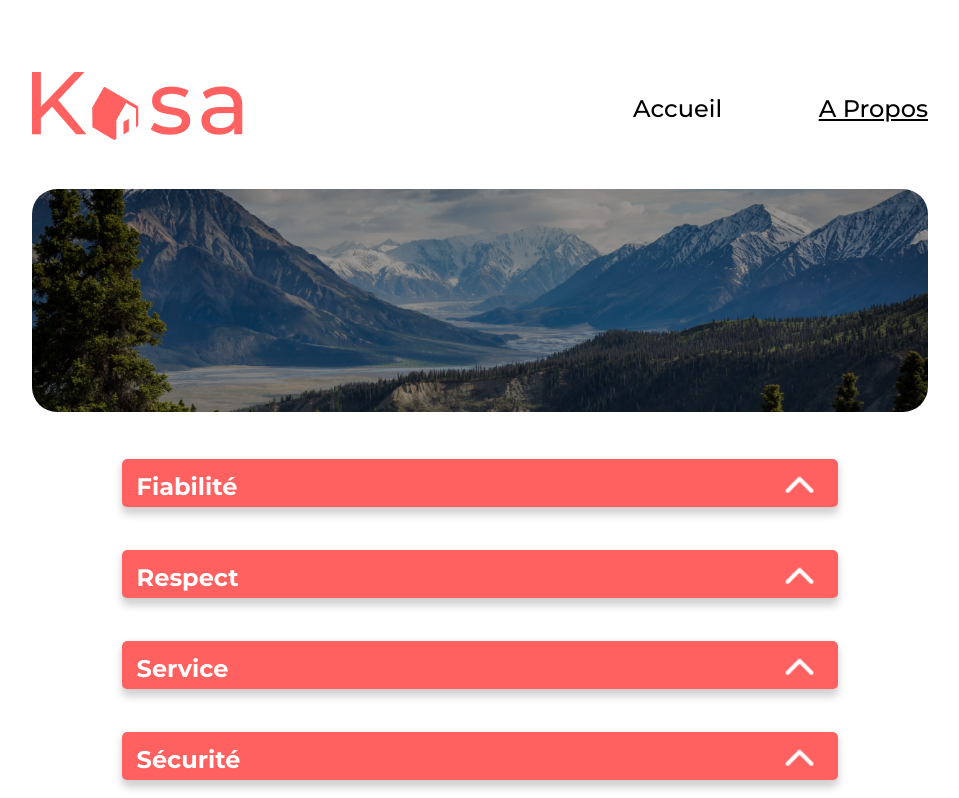
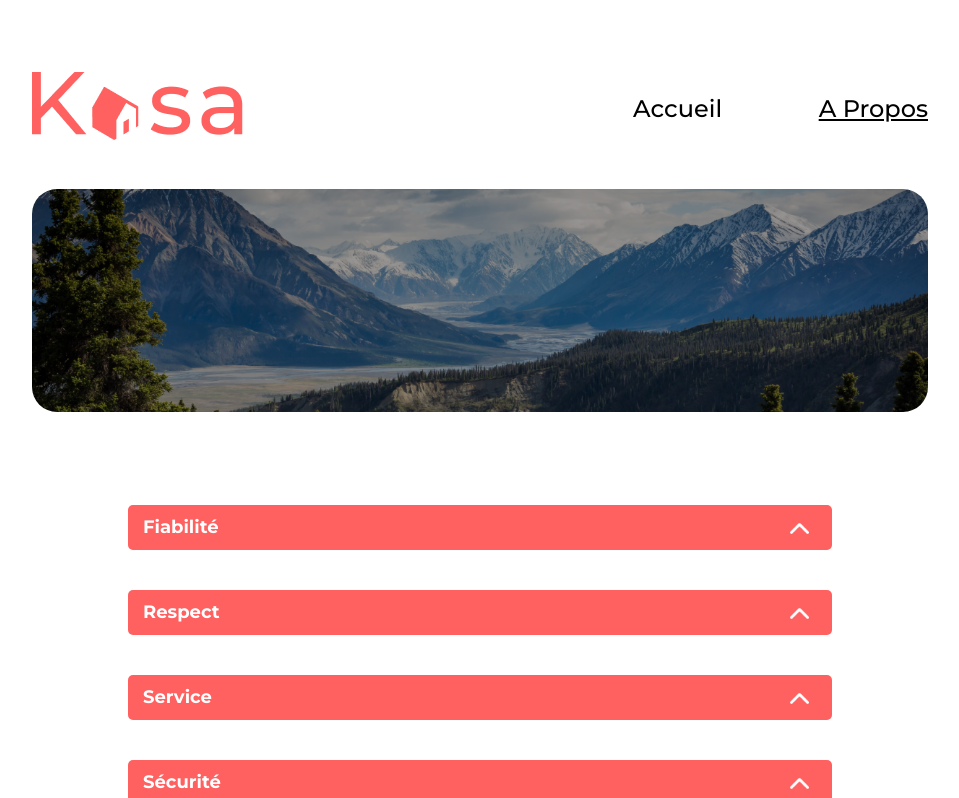
Before and after one commit to cyrelh/P6_React_Kasa, a React (Vite) app in the folder Kasa/: page /about in a window 1280 px wide. Shown: the top 798 px of the page, without its empty margins (160-1119 px from the left). Built offline with nearby package versions, Linux system fonts and the light colour scheme.

Commit message:
FIN DES CORRECTIONS de défauts de mis een page du composant  Collapse pour ApartmentPage et About

```diff
--- a/Kasa/src/components/Collapse.jsx
+++ b/Kasa/src/components/Collapse.jsx
@@ -2,44 +2,34 @@ import { useState } from 'react' // Import de useState depuis React pour gérer
 import iconCollapse from "../assets/collapse.png" // Import de l'icône collapse depuis les ressources
 import "../styles/Collapse.scss"
 
-function Collapse({name, para}) { // Définition du composant Collapse avec les props {name, para}
-    const [isOpen, setIsOpen] = useState(false)     // Déclaration d'un état local 'isOpen' pour suivre l'état d'ouverture ou de fermeture du contenu
+function Collapse({ titre, texte }) {
+  const [isOpened, setIsOpened] = useState(false);
+
+  const arrowClick = () => {
+    setIsOpened((prevRotation) => !prevRotation);
+  };
+
   return (
-            <>
-            <div className="all-collapse">             {/* Conteneur principal du Collapse */}
-                <div className="collapse-content">     {/* Contenu du Collapse */}
-                    <div className="collapse-banner">  {/* Bannière du Collapse */}
-                        <div className="collapse-banner-name">   {/* Nom du Collapse */}
-                            <p>{name}</p> {/* Affichage du nom de la section */}
-                            <img src={iconCollapse} // Définit la source de l'image de l'icône de collapse
-                            alt={isOpen ? "collapse" : "uncollapse"} //Si isOpen est vrai, alors contenu est ouvert, donc l'alt est "collapse". Sinon, l'alt est "uncollapse"
-                            className={isOpen ? "collapse" : "uncollapse"} // classes  utilisées pour appliquer des styles à l'icône en fonction de son état
-                            onClick={() => setIsOpen(!isOpen)} />
-                            {/* gestionnaire d'événements pour clic sur l'icône
-                            Lorsque l'utilisateur clique sur l'icône, cette fonction est appelée pour inverser l'état d'ouverture (isOpen)
-                            Cela signifie que si isOpen est vrai, il devient faux, et vice versa. */}
+    <div className="collapse-all">
+      <div className="collapse-title">
+        <p>{titre}</p>
+        <img src={iconCollapse} alt='flèche' className={isOpened ? 'rotated' : ''} onClick={arrowClick}></img>
       </div>
-                    </div>
-                    {/* Contenu rétractable du Collapse */}
-                    <div className={isOpen ? "content show" : "content"}>
-                        {/* Si para est une chaîne de caractères, affiche-la */}
-                        {typeof para === "string" && (
-                            <p>{para}</p>
-                        )}
-                     {/* . Si para est effectivement un tableau, alors le code à l'intérieur de la condition est exécuté. */}
-                        {Array.isArray(para) && (
-                            para.map((item, index) => ( // Pour chaque élément item du tableau, une fonction => pour générer un <p> qui affiche cet élément
-                                <p key={item + index}>{item}</p>
-                                //on crée paragraphe pour chaque élément du tableau para.
-                                //La key = la concaténation de l'élément item et index ce qui garantit que chaque élément a une clé unique
-                                //Cette clé va aider React à identifier chaque élément lors de la màj de l'interface utilisateur
+      <div className={isOpened ? 'collapse-text collapse-expanded' : 'collapse-text'}>
+        <div id='text-container' className={isOpened ? 'expanded' : ''}>
+          {Array.isArray(texte) ? (
+            texte.map((item, index) => (
+              <p key={index}>
+                {item}
+              </p>
             ))
+          ) : (
+            <p>{texte}</p>
           )}
         </div>
       </div>
     </div>
-            </>
-            )
+  );
 }
 
-export default Collapse
+export default Collapse;
--- a/Kasa/src/pages/About.jsx
+++ b/Kasa/src/pages/About.jsx
@@ -2,47 +2,28 @@
 import Banner from '../components/Banner.jsx'
 import ImgAboutBanner from '../assets/about-banner.png' // Import de l'image de la bannière
 // import Footer from '../components/Footer.jsx'
-import Collapse2 from '../components/Collapse2.jsx' //Import du composant Collapse
-
-
+import Collapse from '../components/Collapse.jsx' //Import du composant Collapse
+import '../styles/About.scss'
 
 
 function About() {
+
+  const textFiabilite = "Les annonces postées sur Kasa garantissent une fiabilité totale. Les photos sont conformes aux logements, et toutes les informations sont régulièrement vérifiées par nos équipes."
+  const textRespect = "La bienveillance fait partie des valeurs fondatrices de Kasa. Tout comportement discriminatoire ou de perturbation du voisinage entraînera une exclusion de notre plateforme."
+  const textService = "La bienveillance fait partie des valeurs fondatrices de Kasa. Tout comportement discriminatoire ou de perturbation du voisinage entraînera une exclusion de notre plateforme."
+  const textSecurite = "La sécurité est la priorité de Kasa. Aussi bien pour nos hôtes que pour les voyageurs, chaque logement correspond aux critères de sécurité établis par nos services. En laissant une note aussi bien à l'hôte qu'au locataire, cela permet à nos équipes de vérifier que les standards sont bien respectés. Nous organisons également des ateliers sur la sécurité domestique pour nos hôtes."
+
   return (
-    <div>
-      {/* <Header/> */}
-    <Banner img={ImgAboutBanner}/>
-    <div className='conteneur-collapse'> {/* Début de la div pour contenir les composants Collapse */}
-      {data.map((item) => ( // on utilise la méthode map pour parcourir chaque élément du tableau data
-        <Collapse2 key={item.name} name={item.name} para={item.reponse} />
-      // Pour chaque élément, on crée composant Collapse en passant le nom de la section (item.name) comme titre et le contenu de la section (item.reponse) comme propriété au composant.
-      ))}
+    <div className="about-div">
+      <Banner img={ImgAboutBanner}></Banner>
+      <div className='values'>
+      <Collapse titre={'Fiabilité'} texte={textFiabilite}></Collapse>
+      <Collapse titre={'Respect'} texte={textRespect}></Collapse>
+      <Collapse titre={'Service'} texte={textService}></Collapse>
+      <Collapse titre={'Sécurité'} texte={textSecurite}></Collapse>
+      </div>
     </div>
-
-    {/* <Footer/> */}
-    </div>
-
   )
 }
-// Définition des données à afficher dans les composants Collapse
-const data = [
-  {
-    name: 'Fiabilité',
-    reponse:'Les annonces postées sur Kasa garantissent une fiabilité totale. Les photos sont conformes aux logements, et toutes les informations sont régulièrement vérifiées par nos équipes.'
-  },
-  {
-    name: 'Respect',
-    reponse:'La bienveillance fait partie des valeurs fondatrices de Kasa. Tout comportement discriminatoire ou de perturbation du voisinage entraînera une exclusion de notre plateforme.'
-  },
-  {
-    name: 'Service',
-    reponse:'La bienveillance fait partie des valeurs fondatrices de Kasa. Tout comportement discriminatoire ou de perturbation du voisinage entraînera une exclusion de notre plateforme.'
-  },
-  {
-    name: 'Sécurité',
-    reponse:"La sécurité est la priorité de Kasa. Aussi bien pour nos hôtes que pour les voyageurs, chaque logement correspond aux critères de sécurité établis par nos services. En laissant une note aussi bien à l'hôte qu'au locataire, cela permet à nos équipes de vérifier que les standards sont bien respectés. Nous organisons également des ateliers sur la sécurité domestique pour nos hôtes."
-  }
-
-]
 
 export default About
--- /dev/null
+++ b/Kasa/src/styles/About.scss
@@ -0,0 +1,17 @@
+.about-div {
+    display: flex;
+    flex-direction: column;
+    @media (max-width: 767.98px) {
+        font-size: 12px;
+      }
+}
+
+.values {
+    display: flex;
+    flex-direction: column;
+    padding: 3em 6em;
+    gap: 2.5em;
+    @media (max-width: 767.98px) {
+        padding: 3em 0;
+      }
+}
--- a/Kasa/src/styles/Collapse.scss
+++ b/Kasa/src/styles/Collapse.scss
@@ -1,113 +1,70 @@
-.all-collapse{
-    // margin-left: 5%;
-    // margin-right: 1%;
-    width: 80%;
-    position: relative;
+.collapse-all {
+    font-size: 18px;
+    display: flex;
+    flex-direction: column;
+    width: 100%;
+    overflow: hidden;
     @media (max-width: 768px) {
-        width: 92%;
-
-}
-}
-
-.collapse{
-    transition-duration: 0.5s;
-    transform: rotate(180deg);
-    background-color: #ff6060;
-    cursor: pointer;
-    height: 40px;
-    padding-bottom: 6px;
-
-}
-
-.uncollapse{
-    background-color: #FF6060;
-    transition-duration: 0.5s;
-    transform: rotate(360deg);
-    cursor: pointer;
-    height: 40px;
-    padding-top: 3px;
-    @media (max-width: 768px) {
-        height: 33px;
-
+        margin: 3% 0% 0% 0%;
+    }
+    p {
+        margin: 0;
     }
 
-
-
-}
-
-.conteneur-collapse{
-    display: grid;
-    justify-items: center;
-    margin: -2% 0% 3% 0%;
-    @media (max-width: 768px) {
-        margin: 13% 0% 3% 0%;
-
+    .collapse-title {
+        display: flex;
+        justify-content: space-between;
+        align-items: center;
+        font-weight: 700;
+        color: white;
+        background-color: #ff6060;
+        border-radius: 5px;
+        padding: 10px 20px 10px 15px;
+        z-index: 1;
+        @media (max-width: 768px) {
+            margin: 0% 5% 0% 5%;
+        }
+        img {
+            width: 25px;
+            height: 25px;
+            transition: transform 0.5s;
+            &.rotated {
+                transform: rotate(-180deg);
+              }
+        }
     }
 
-}
+    .collapse-text {
+        position: relative;
+        top: -2.5%;
+        width: 100%;
+        height: 0;
+        display: flex;
+        flex-direction: column;
+        background-color: #f6f6f6;
+        border-radius: 0 0 5px 5px;
+        transition: height 1s;
 
-.collapse-content{
-    background-color: #F6F6F6;
-    border-radius: 5px;
-    margin: 20px 0px;
-    box-shadow: 0 4px 8px 0 rgba(0, 0, 0, 0.2);
-    overflow: hidden;
-    transition: all 0.5s; /* Ajout d'une transition pour l'ensemble des propriétés CSS */
+        #text-container {
 
-}
+            height: 0;
+            font-size: 18px;
+            line-height: 1.5em;
+            margin-top: -150%;
+            padding: 1.5em 1em;
+            transition: height 1s,
+                margin-top 1s,
+                transform 1s;
 
+            &.expanded {
+                margin-top: 0%;
+                height: 100%;
 
-.collapse-banner{
-    background-color: #FF6060;
-    height: 48px;
-    border-radius: 5px;
-    margin-bottom: -12px;
-    box-shadow: 0 4px 8px 0 rgba(0, 0, 0, 0.2);
-    padding: 3px 20px 10px 15px;
+            }
+        }
+    }
 
-}
-
-.collapse-banner-name{
-    display: flex;
-    justify-content: space-between;
-    overflow: hidden;
-    p{
-        color: white;
-        display: flex;
-        font-weight: 700;
-        font-size: 24px;
-        line-height: 1px;
-
+    .collapse-expanded {
+        height: 100%;
     }
 }
-
-.content{
-    color: #000;
-    list-style: none; // suppression des puces dans liste
-    line-height: 150%;
-    font-weight: 500;
-    padding-top: 8px;
-    padding-left: 15px;
-    padding-right: 15px;
-    padding-bottom: 7px;
-    max-height: 0;
-    opacity: 0;
-    overflow: hidden;
-    height: 255px;
-    text-align: justify;
-    transition:
-        max-height 3s ease,
-        opacity 1s ease; /* Transition pour max-height et opacity */
-  }
-
-.show{
-    opacity: 1; /* Changement d'opacité pour rendre visible le contenu */
-    max-height: 499px; /* Valeur maximale de la hauteur*/
-    height:325px;
-    // height: 420px;
-    @media (max-width: 768px) {
-        font-size: 14px;
-        height: 100;
-
-    }
-  }
--- a/Kasa/src/styles/Footer.scss
+++ b/Kasa/src/styles/Footer.scss
@@ -14,7 +14,7 @@ footer{
     @media (max-width: 768px) {
         height: 23vh;
         width: 100vw;
-        margin-top: 38%;
+        margin-top: 5%;
 }
 
 }
```
Also changed, not shown: Kasa/src/pages/ApartmentPage.jsx (+3 -5 lines), Kasa/src/styles/ApartmentPage.scss (+5 -11 lines). Lines whose indentation alone changed are shown as unchanged.
